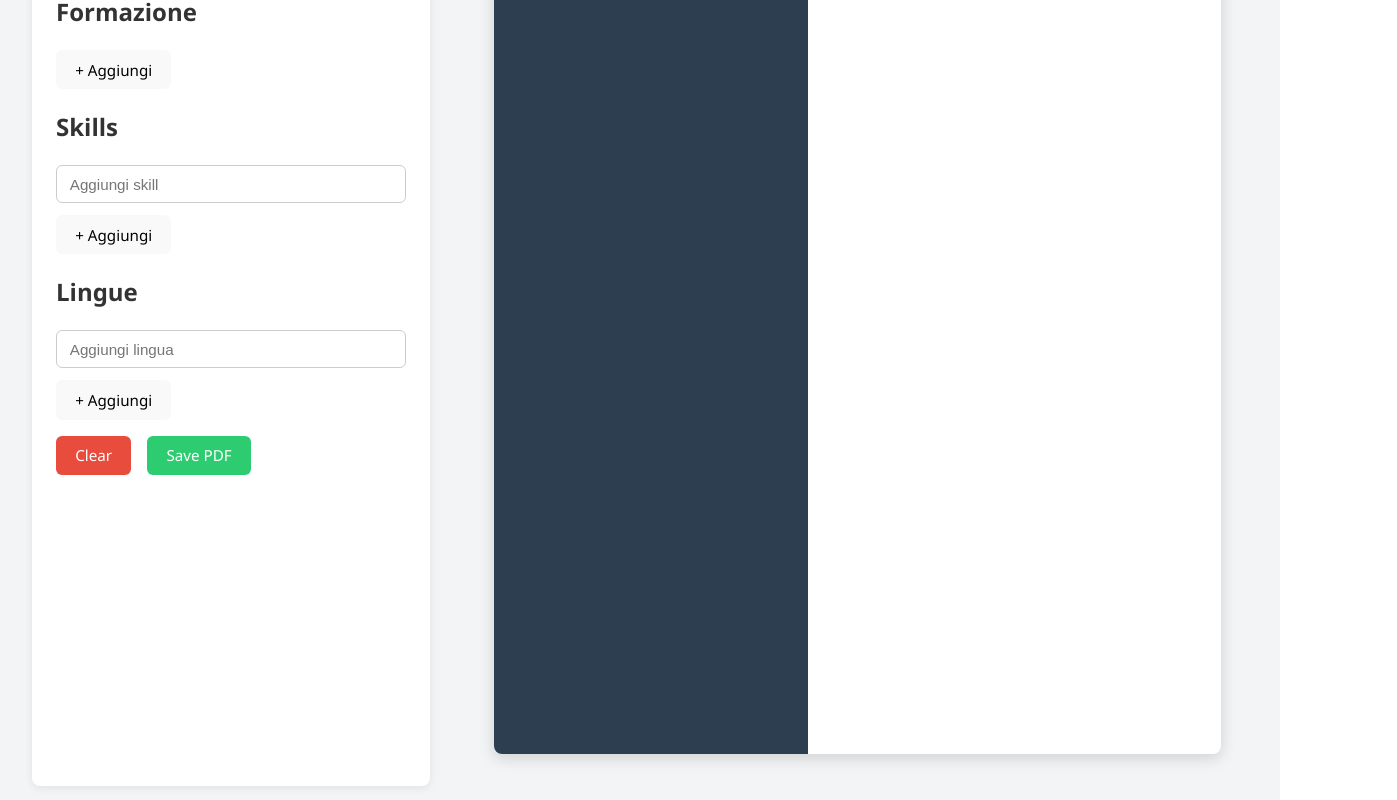
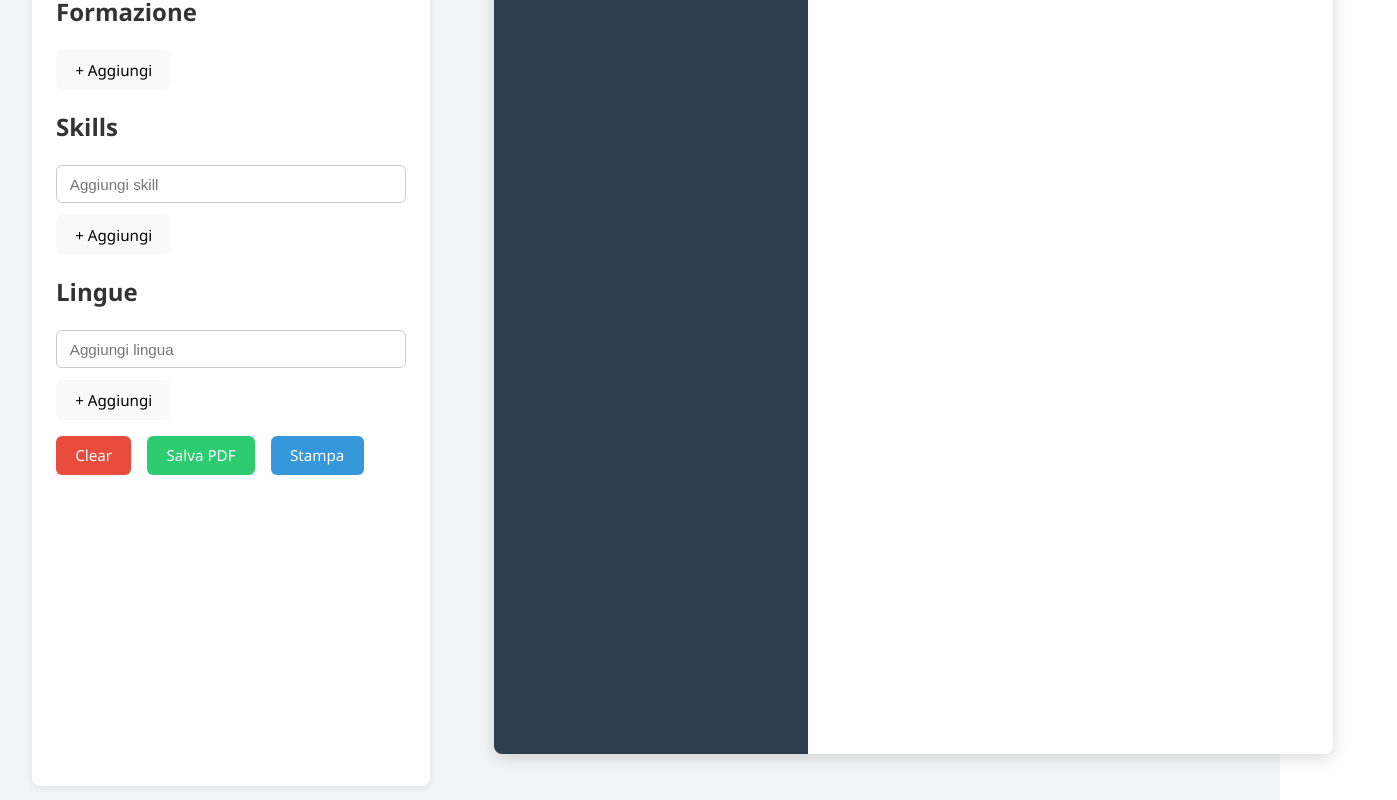
Before and after one commit to OmarF027/CV_Application, a React (Vite) app: page / in a window 1280 px wide. Shown: the part 710-1510 px from the top of the page, 1397 px wide, since content can reach past the window. Built offline with nearby package versions, Linux system fonts and the light colour scheme.

Commit message:
Aggiunto tasto Salva PDF

```diff
--- a/package.json
+++ b/package.json
@@ -10,6 +10,7 @@
     "preview": "vite preview"
   },
   "dependencies": {
+    "html2pdf.js": "^0.12.0",
     "react": "^19.1.1",
     "react-dom": "^19.1.1"
   },
--- a/src/components/Buttons.jsx
+++ b/src/components/Buttons.jsx
@@ -1,5 +1,20 @@
+import html2pdf from "html2pdf.js";
+
 export default function Buttons({ resetData }) {
+
   function savePDF() {
+    const element = document.querySelector(".cv-container"); // seleziona il CV
+    const options = {
+      margin: 0.5,
+      filename: "cv.pdf",
+      image: { type: "jpeg", quality: 0.98 },
+      html2canvas: { scale: 2 },
+      jsPDF: { unit: "in", format: "a4", orientation: "portrait" },
+    };
+    html2pdf().set(options).from(element).save();
+  }
+
+  function printCV() {
     window.print();
   }
 
@@ -9,7 +24,10 @@ export default function Buttons({ resetData }) {
         Clear
       </button>
       <button onClick={savePDF} className="btn save">
-        Save PDF
+        Salva PDF
+      </button>
+      <button onClick={printCV} className="btn print">
+        Stampa
       </button>
     </div>
   );
--- a/src/styles.css
+++ b/src/styles.css
@@ -168,6 +168,11 @@ button:hover {
   color: #fff;
 }
 
+.btn.print {
+  background-color: #3498db;
+  color: #fff;
+}
+
 .buttons {
   margin-top: 1rem;
   display: flex;
```
Also changed, not shown: 1 other file (tests, documents, lock files or other folders).
